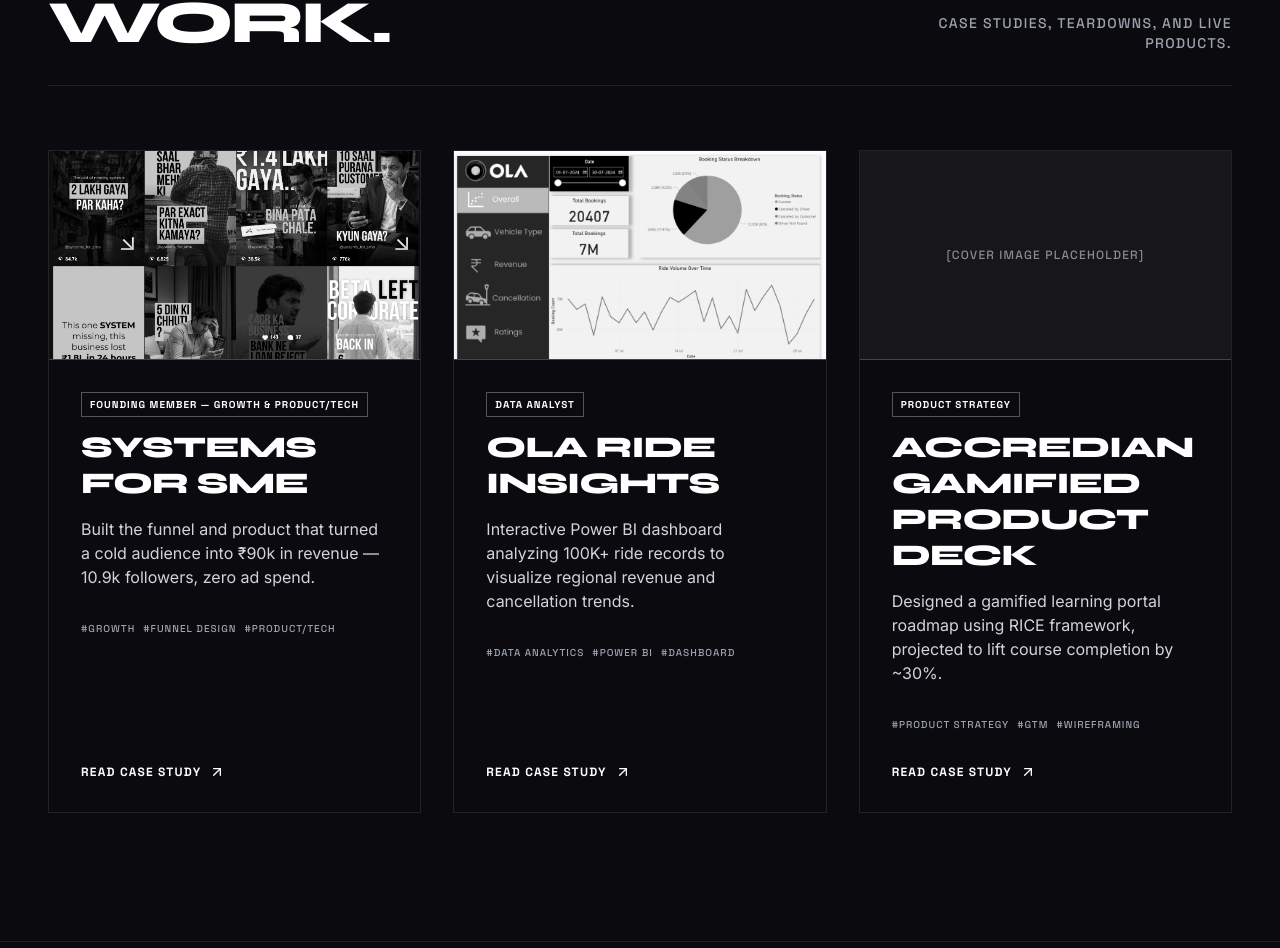
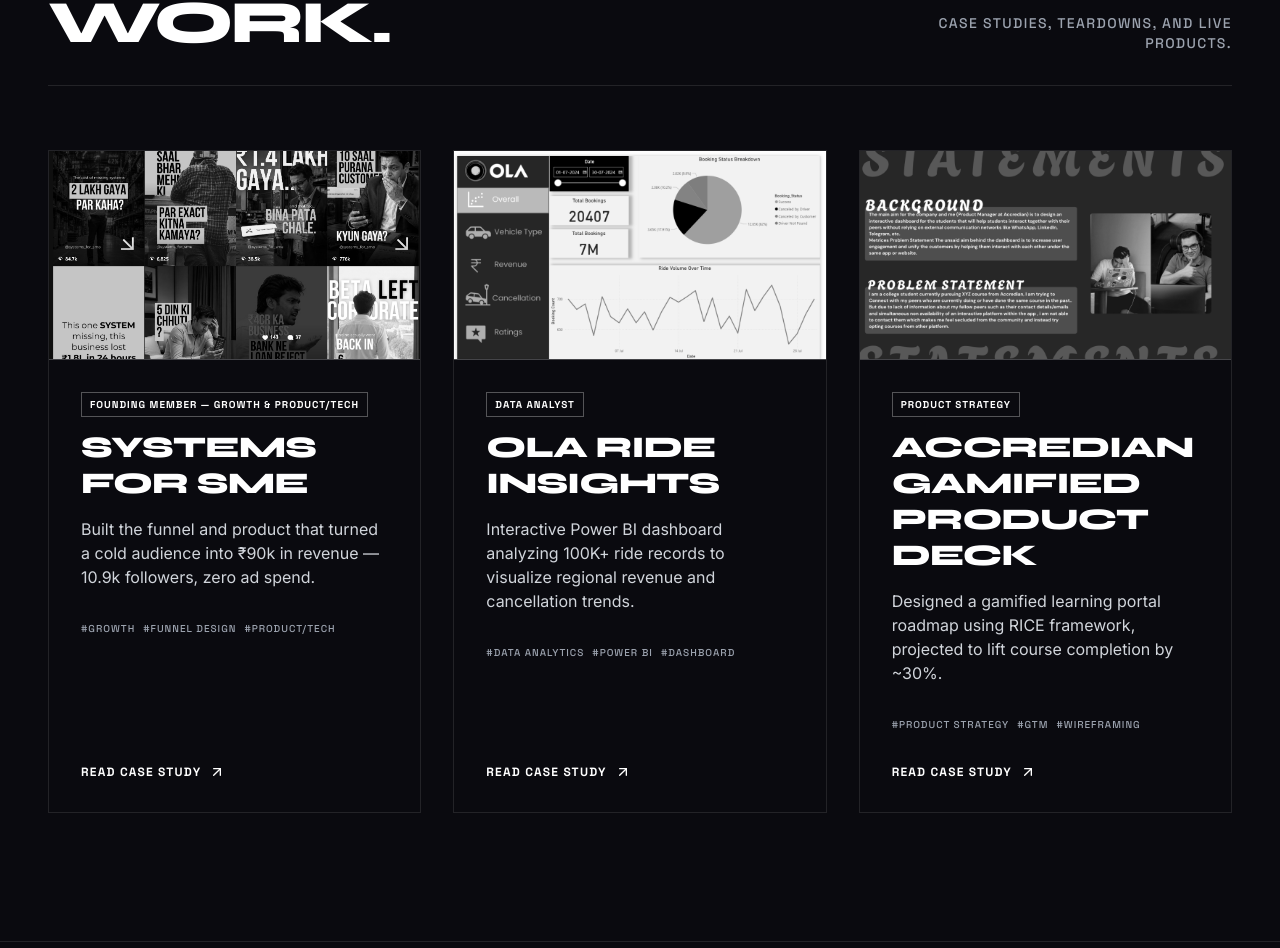
Before and after one commit to rahul-nagaura/portfolio, a React (Vite) app in the folder frontend/: page / in a window 1280 px wide. Shown: the part 1047-1995 px from the top of the page. Built offline with nearby package versions, Linux system fonts and the light colour scheme; the HTML template or start-up script is replaced by a standard one.

Commit message:
fix: navbar logo link to root and add accredian cover image

```diff
--- a/frontend/src/components/layout/Navbar.jsx
+++ b/frontend/src/components/layout/Navbar.jsx
@@ -85,9 +85,9 @@
       >
         {/* Left: Logo */}
         <div className="flex items-center shrink-0 relative z-10">
-          <a href="#" className="text-xl font-heading font-extrabold tracking-tight text-black dark:text-white transition-colors duration-300">
+          <Link to="/" onClick={() => window.scrollTo({ top: 0, behavior: 'smooth' })} className="text-xl font-heading font-extrabold tracking-tight text-black dark:text-white transition-colors duration-300">
             Rahul Nagaura
-          </a>
+          </Link>
         </div>
 
         {/* Desktop Nav */}
--- a/frontend/src/components/sections/Projects.jsx
+++ b/frontend/src/components/sections/Projects.jsx
@@ -82,7 +82,7 @@
       { label: "View on GitHub", url: "https://github.com/rahul-nagaura/Accredian-Interactive-Student-Interface-", icon: ExternalLink }
     ],
     images: {
-      thumb: "" // Placeholder for cover image
+      thumb: "/projects/accredian/cover.png"
     },
     content: {
       context: "Accredian is an Indian ed-tech institution (founded 2018) that upskills working professionals in Product Management, Data Science & AI, and General Management. Keeping busy, working professionals engaged through a months-long course is a core retention challenge for any ed-tech product — motivation, not content, is often the bottleneck. This project reimagined the student dashboard as an engagement engine. (Built as a competition entry — placed 3rd.)",
```
Also changed, not shown: frontend/public/projects/accredian/cover.png (added).
